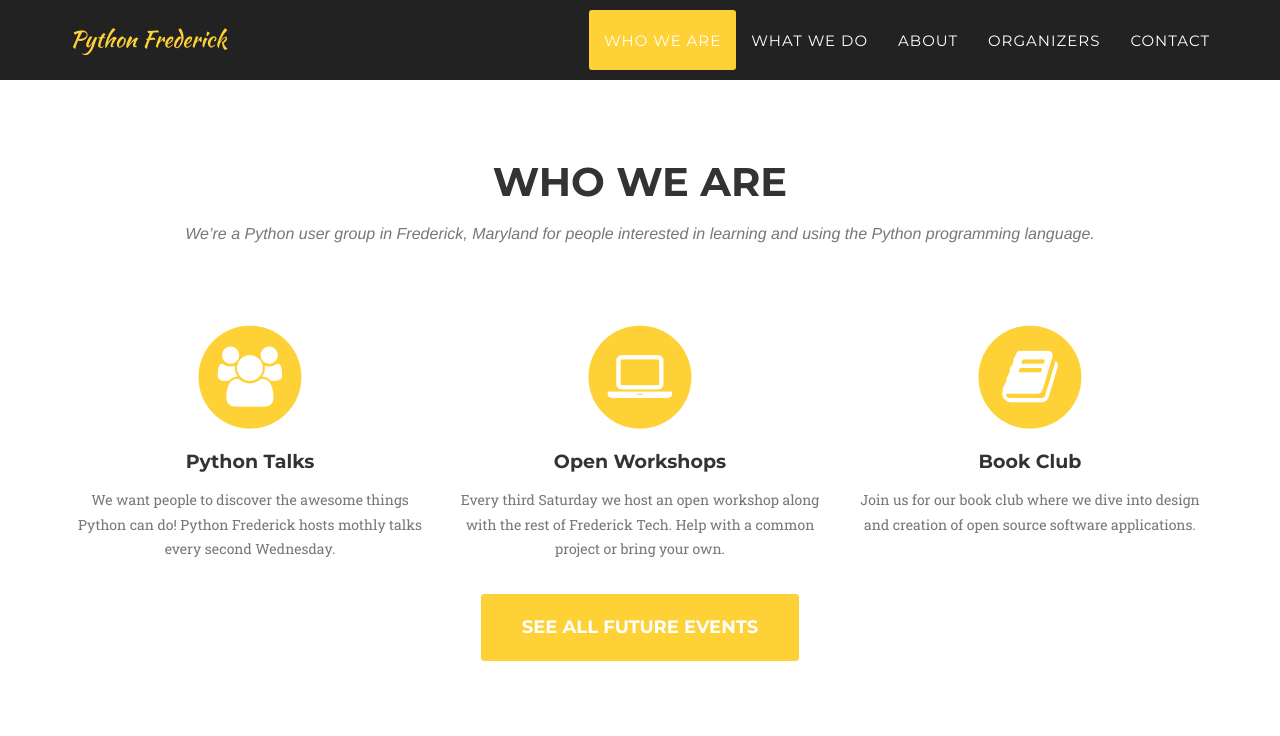
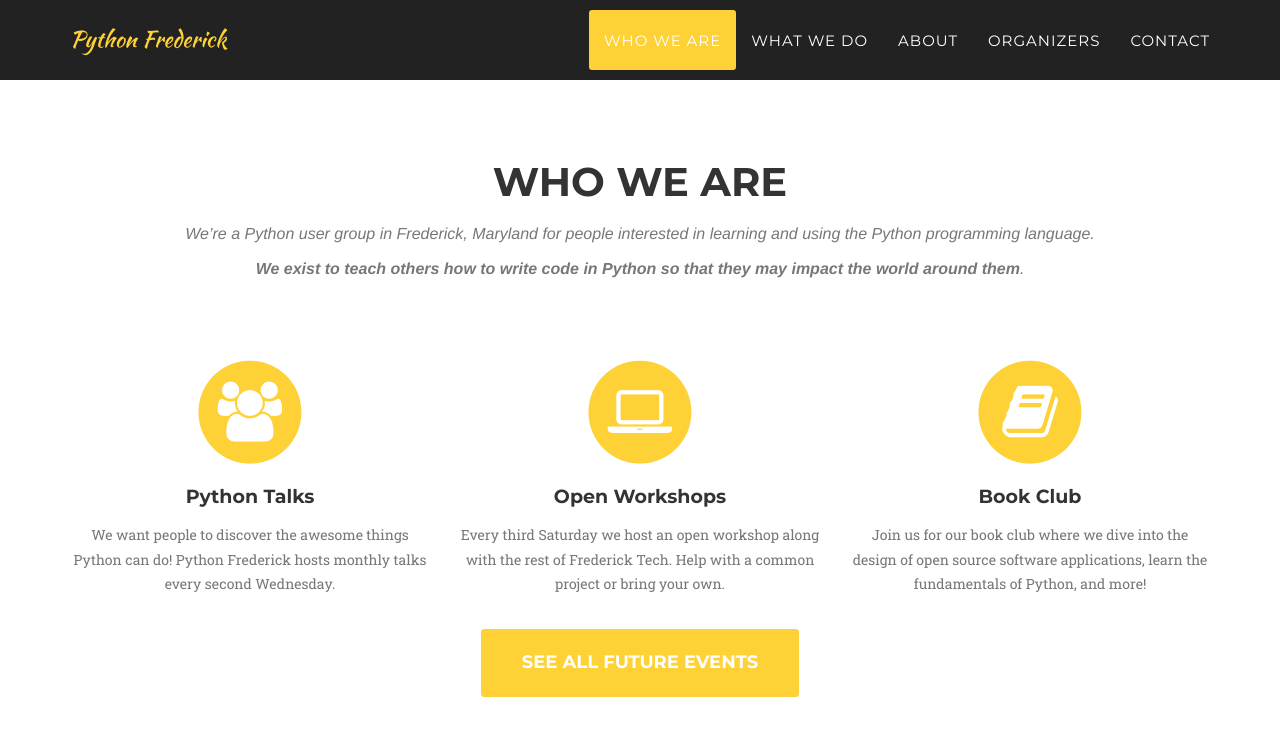
Before and after one commit to python-frederick/python-frederick.github.io, a Jekyll site: the page built from index.html, in a window 1280 px wide and 900 px high, scrolled down 748 px. Shown: the top 736 px of the window. Built offline with Jekyll 4.4.1, drawn with Linux system fonts in a browser that asks for light colours; some web fonts are replaced; some of the changed text lies outside the part shown.

Commit message:
Add more "Why" Python Frederick exists in "Who We Are".

```diff
--- a/_includes/about.html
+++ b/_includes/about.html
@@ -48,7 +48,7 @@
                                       <i>
                                       Fun fact:
                                       Matt, the first organizer,
-                                      has his wedding anniversary on the 13th.
+                                      has his wedding anniversary on the 13<sup>th</sup>.
                                       His wife must really love that nerd. &#128521;
                                       </i>
                                     </p>
--- a/_includes/services.html
+++ b/_includes/services.html
@@ -4,7 +4,13 @@
             <div class="row">
                 <div class="col-lg-12 text-center">
                     <h2 class="section-heading">Who we are</h2>
-                    <h3 class="section-subheading text-muted">We&rsquo;re a Python user group in Frederick, Maryland for people interested in learning and using the Python programming language.</h3>
+                    <h3 class="section-subheading text-muted">
+                      We&rsquo;re a Python user group in Frederick, Maryland for people interested in learning and using the Python programming language.
+                      <br>
+                      <br>
+                      <b>We exist to teach others how to write code in Python
+                      so that they may impact the world around them</b>.
+                    </h3>
                 </div>
             </div>
             <div class="row text-center">
@@ -14,7 +20,7 @@
                         <i class="fa fa-users fa-stack-1x fa-inverse"></i>
                     </span>
                     <h4 class="service-heading">Python Talks</h4>
-                    <p class="text-muted">We want people to discover the awesome things Python can do! Python Frederick hosts mothly talks every second Wednesday.</p>
+                    <p class="text-muted">We want people to discover the awesome things Python can do! Python Frederick hosts monthly talks every second Wednesday.</p>
                 </div>
                 <div class="col-md-4">
                     <span class="fa-stack fa-4x">
@@ -31,7 +37,9 @@
                         <i class="fa fa-book fa-stack-1x fa-inverse"></i>
                     </span>
                     <h4 class="service-heading">Book Club</h4>
-                    <p class="text-muted">Join us for our book club where we dive into design and creation of open source software applications.</p>
+                    <p class="text-muted">
+                      Join us for our book club where we dive into the design of open source software applications, learn the fundamentals of Python, and more!
+                    </p>
                 </div>
             </div>
             <div class="row">
```
